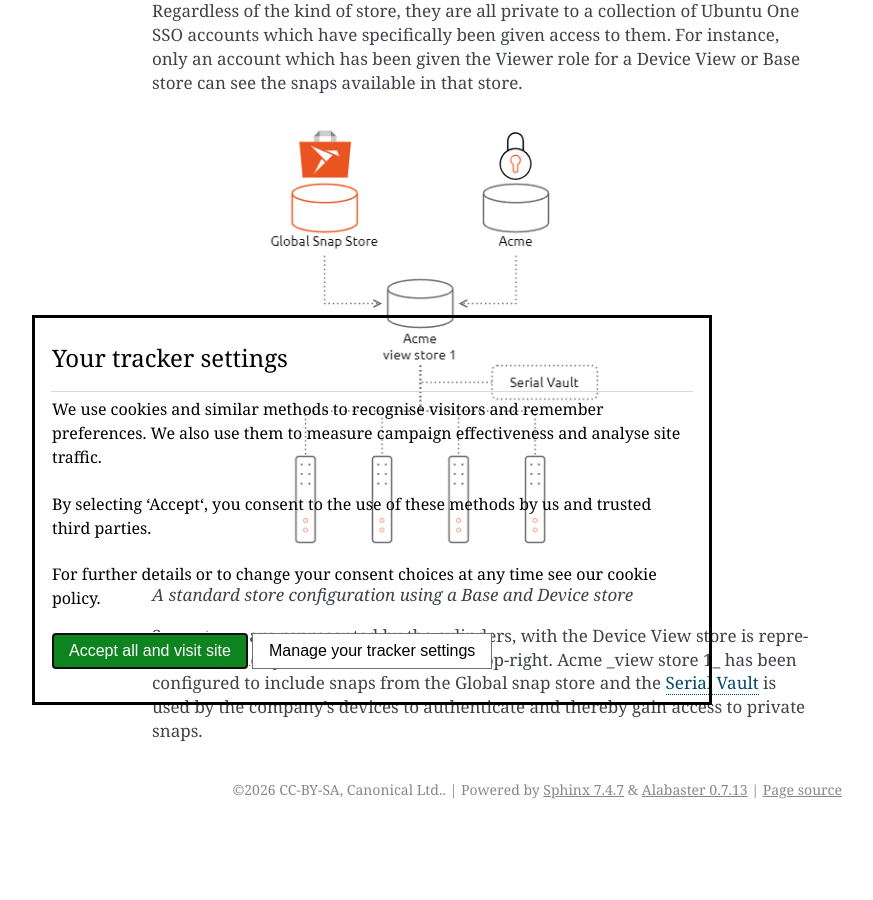
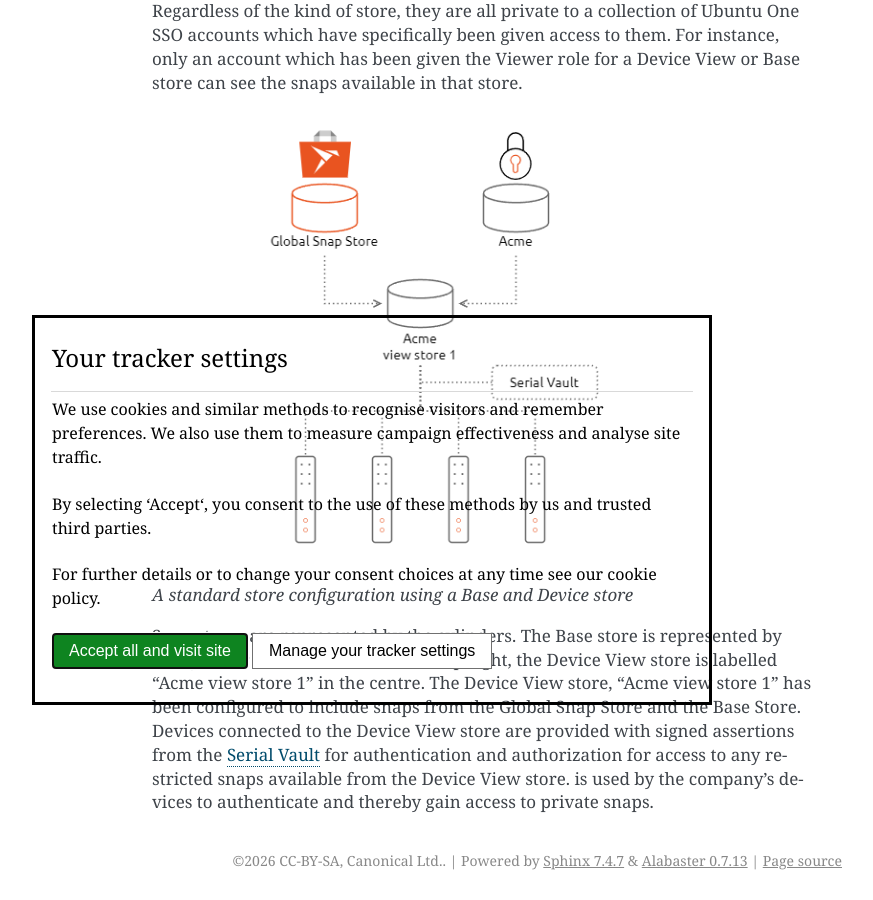
Before and after one commit to canonical/brand-store-documentation, a Sphinx documentation site: the page built from docs/explanation/base-stores-and-device-view-stores.rst, in a window 1280 px wide and 900 px high, scrolled down 1025 px. Shown: the whole window, without its empty margins (268-1141 px from the left). Built offline with Sphinx 7.4.7, drawn with Linux system fonts in a browser that asks for light colours; before the commit the page ends 1854 px from its top, so only the background shows below that.

Commit message:
fix: correct device view store (#110)
Co-authored-by: Michael Park <michael.park@canonical.com>

```diff
--- a/docs/.custom_wordlist.txt
+++ b/docs/.custom_wordlist.txt
@@ -2,6 +2,7 @@
 amd
 analytics
 APIKEY
+Canonical's
 curation
 customized
 DEVICEVIEW
@@ -15,6 +16,7 @@
 github
 gpg
 gpio
+html
 https
 img
 init
--- a/docs/explanation/base-stores-and-device-view-stores.rst
+++ b/docs/explanation/base-stores-and-device-view-stores.rst
@@ -57,8 +57,10 @@
 
 .. TODO: Serial Vault going the way of the dinosaurs; replace with Model Service language.
 
-Snap stores are represented by the cylinders, with the Device View store is
-represented by the cylinder with Acme in the top-right. Acme \_view store 1\_
-has been configured to include snaps from the Global snap store and the `Serial Vault <https://canonical-serial-vault.readthedocs-hosted.com/>`_
+Snap stores are represented by the cylinders. The Base store is represented by
+the cylinder labelled "Acme" in the top right, the Device View store is labelled "Acme
+view store 1" in the centre.
+The Device View store, "Acme view store 1" has been configured to include snaps from the Global Snap
+Store and the Base Store. Devices connected to the Device View store are provided with signed assertions from the `Serial Vault <https://canonical-serial-vault.readthedocs-hosted.com/>`_ for authentication and authorization for access to any restricted snaps available from the Device View store.
 is used by the company’s devices to authenticate and thereby gain access to
 private snaps.
```
